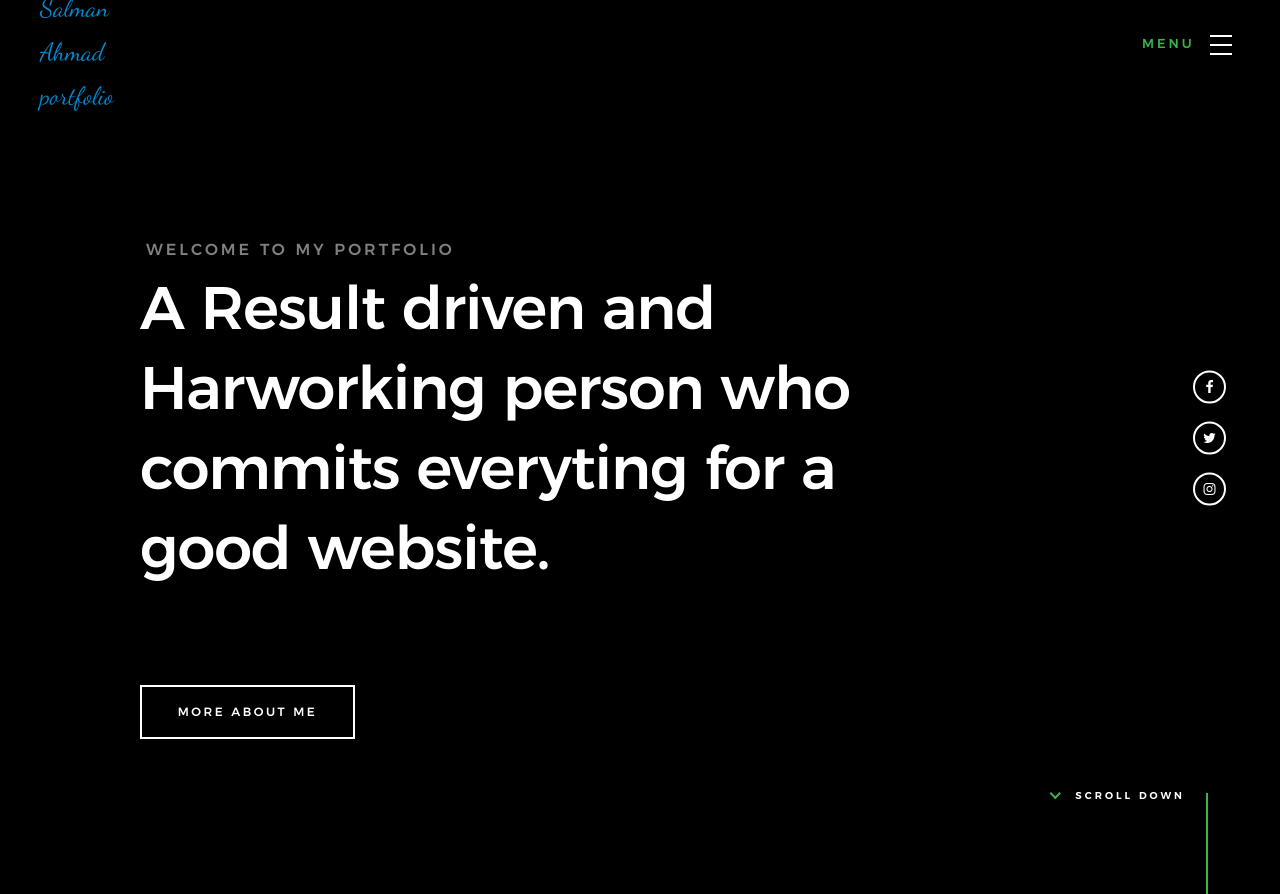
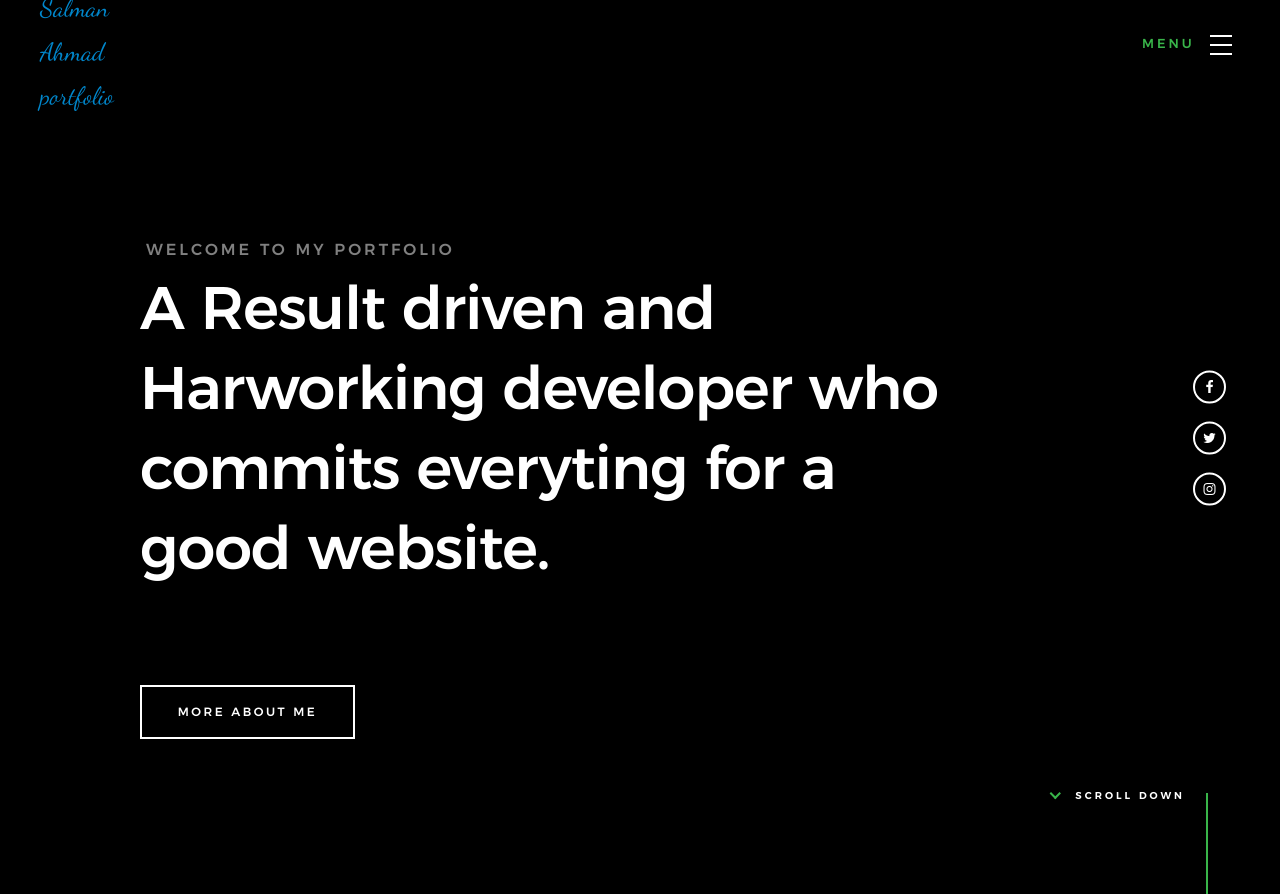
Before and after one commit to salmanahmad10/salman, a PHP site: page / in a window 1280 px wide. Shown: the top 894 px of the page. Run offline with PHP 8.4, Linux system fonts and the light colour scheme; some libraries are stand-ins or nearby versions; some web fonts are replaced.

Commit message:
Update index.php

```diff
--- a/index.php
+++ b/index.php
@@ -104,7 +104,7 @@
 
                 <h1>
                     A Result driven and  <br>
-                    Harworking person who <br>
+                    Harworking developer who <br>
                     commits everyting for a  <br>
                     good website.
                 </h1>
```
